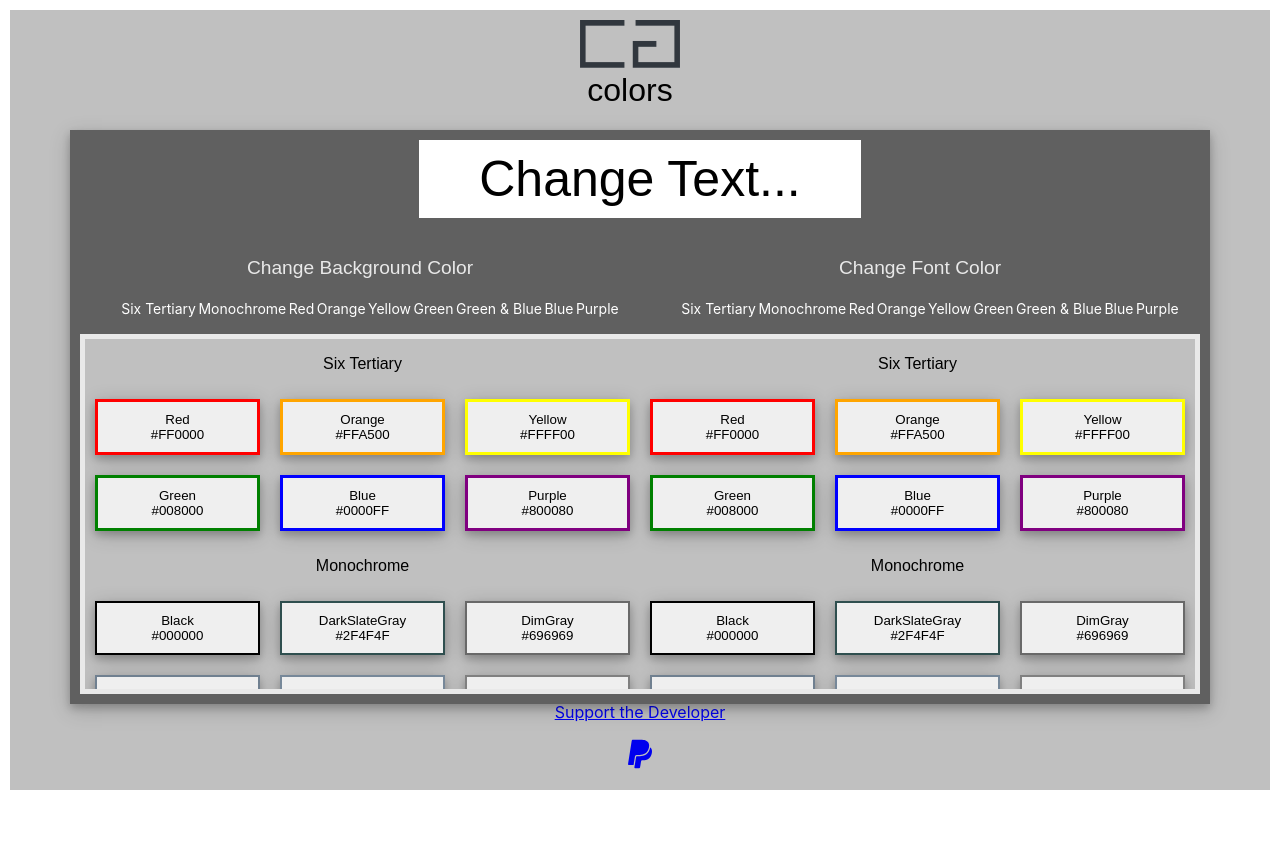
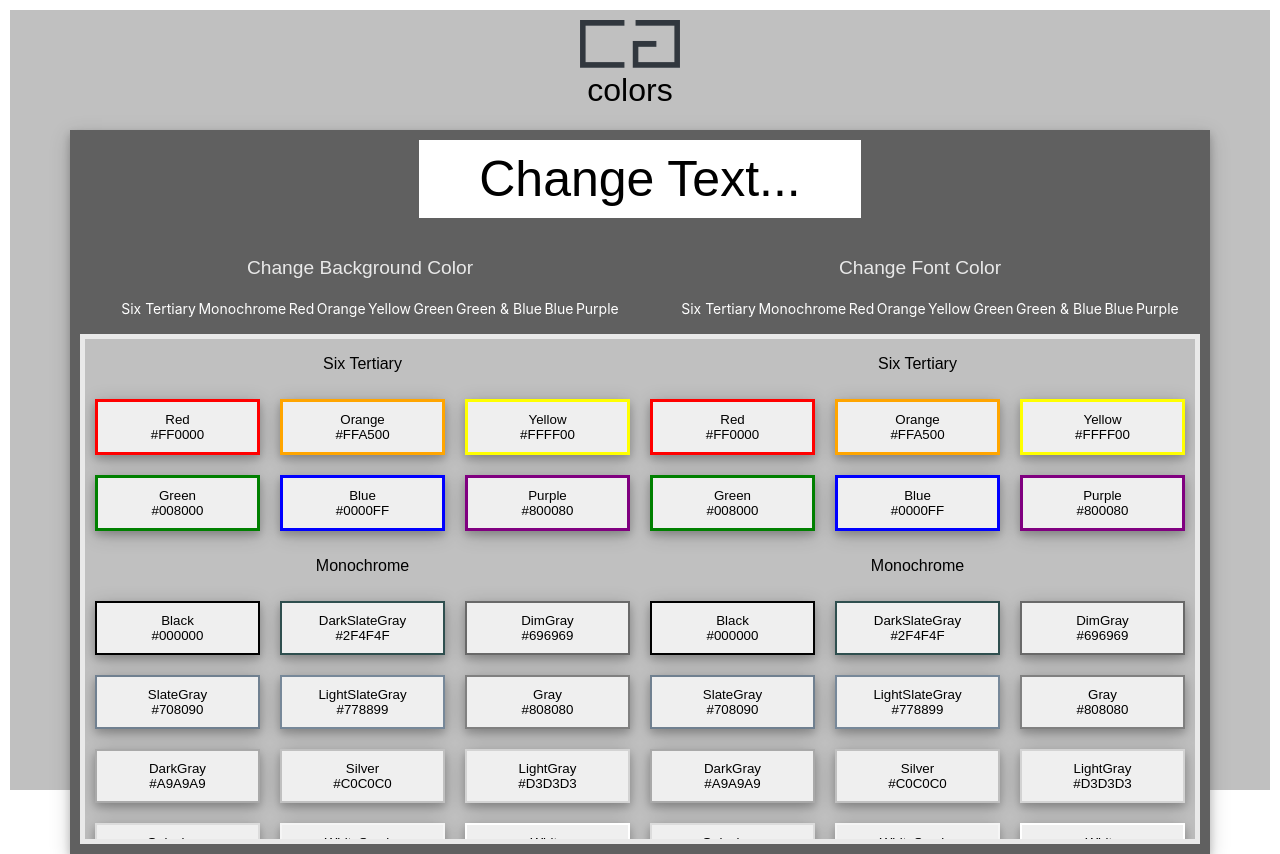
Before and after one commit to edriecruz/colorguide, a React (Create React App) app: page / in a window 1280 px wide. Before the commit the page ends 800 px from the top, so only its background shows below. Built offline with nearby package versions, Linux system fonts and the light colour scheme.

Commit message:
commit 2

```diff
--- a/src/Components/Magic/index.scss
+++ b/src/Components/Magic/index.scss
@@ -148,10 +148,13 @@
         border: #e9e9e9 5px solid;
         display: flex;
         @include App.xs {
-            height: 300px;
+            height: 280px;
         }
         @include App.m {
-            height: 350px;
+            height: 320px;
+        }
+        @include App.xl {
+            height: 500px;
         }
 
         .background{
--- a/src/Components/Support/index.js
+++ b/src/Components/Support/index.js
@@ -8,15 +8,8 @@ const Support = () => {
     <div className='footer'>
 
         <a href='https://paypal.me/edriecruz?country.x=PH&locale.x=en_US'>
-        <p>
-        Support the Developer
-        </p>
-            <FontAwesomeIcon icon={faPaypal} size="2xl"
-        style={{
-            "transition": "ease .2s",
-            "margin-bottom": "20px"
-        }}/></a>
-
+            <FontAwesomeIcon icon={faPaypal} size="2xl" className='paypal'/>
+        </a>
     </div>
   )
 }
--- a/src/Components/Support/index.scss
+++ b/src/Components/Support/index.scss
@@ -1,6 +1,22 @@
 .footer{
     position: absolute;
     bottom: 0;
-    width: 100%;
+    width: 10%;
+    left: 45%;
     text-align: center;
+    a{
+        transition: ease .2s;
+        color: black;
+        text-decoration: none;
+        .paypal{
+            margin-bottom: 20px;
+            transition: ease 1s;
+
+            &:hover{
+                transform: scale(2);
+                color:#00457C;
+            }
+        }
+
+    }
 }
```
